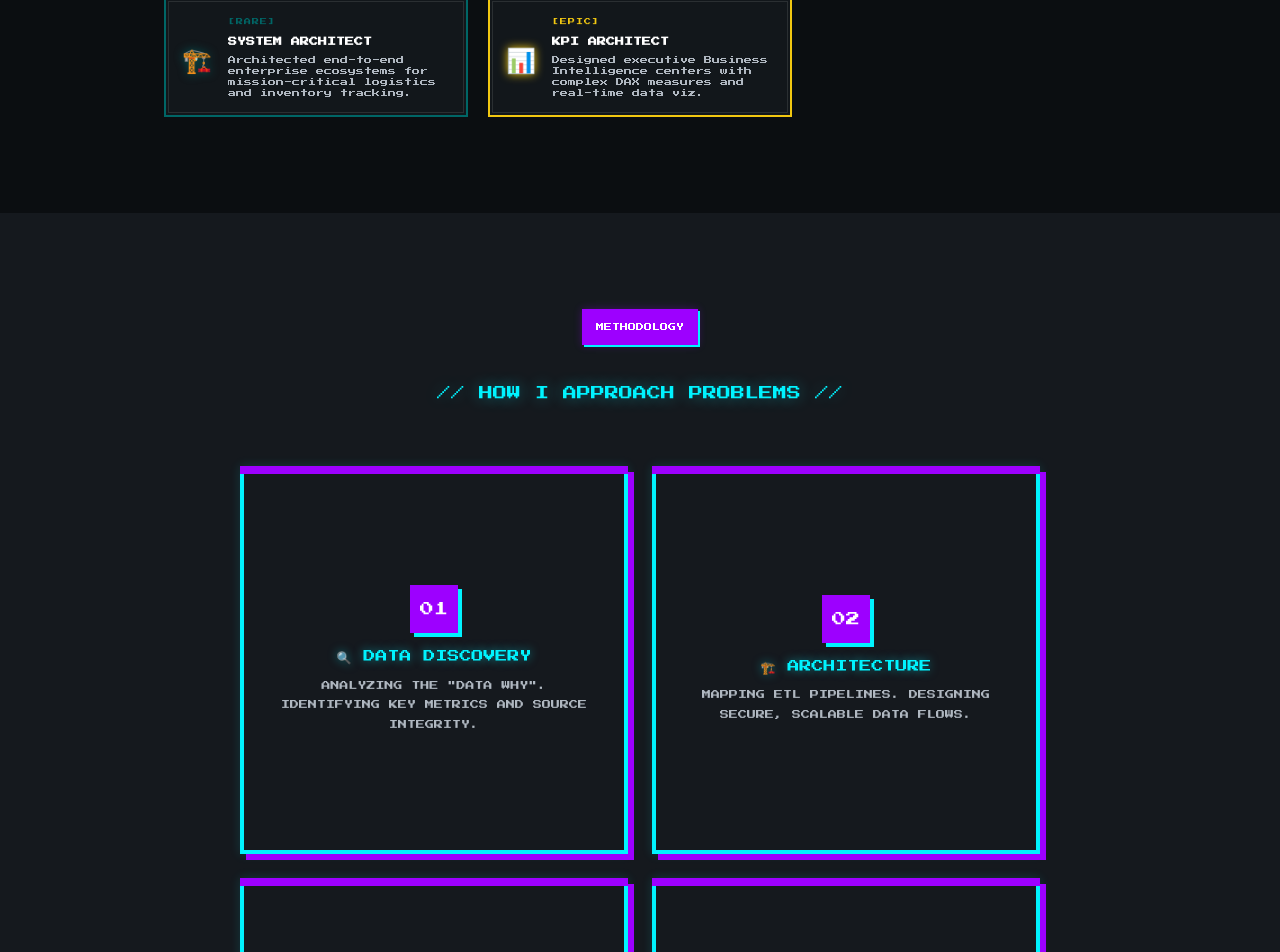
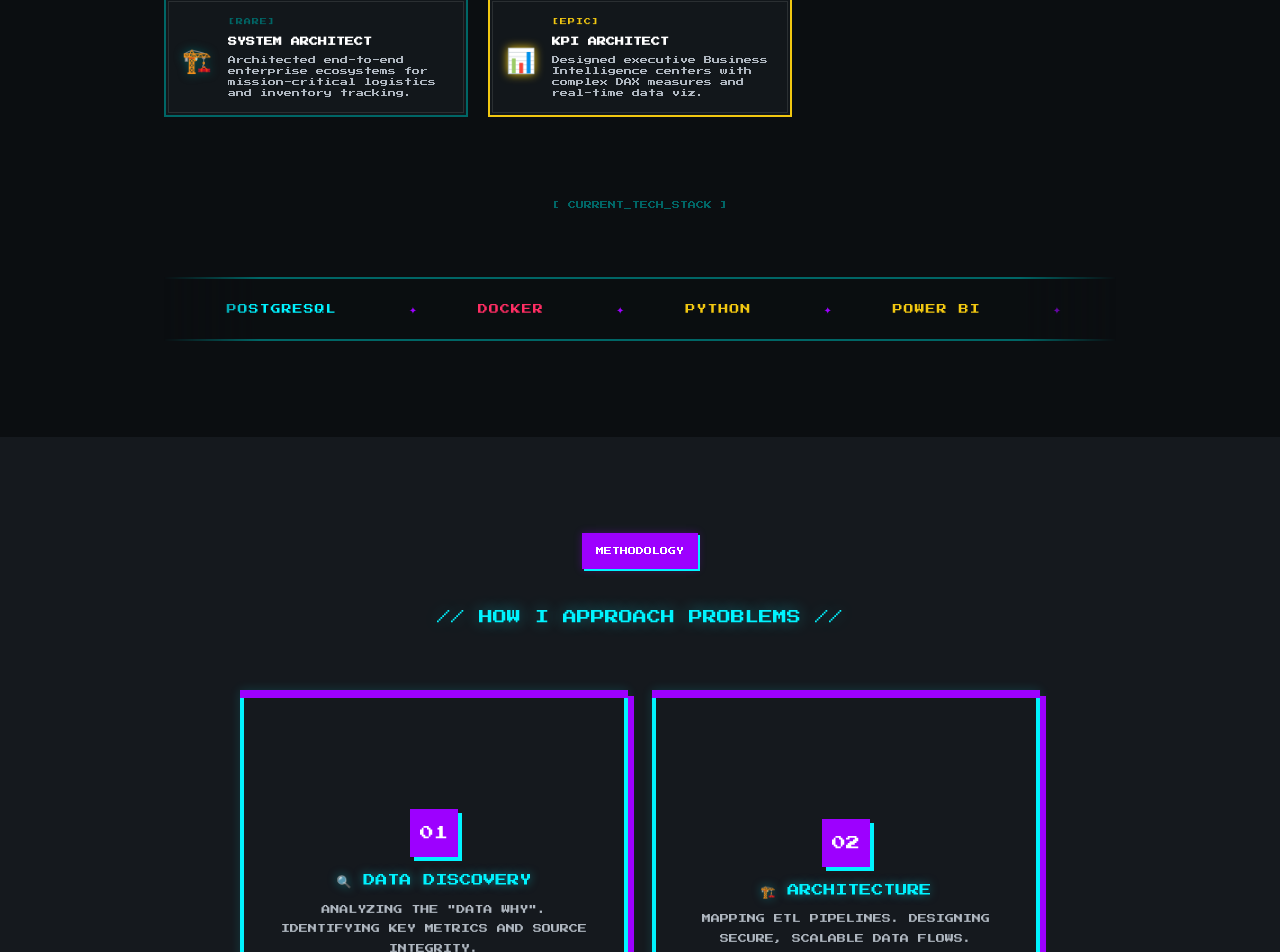
Before and after one commit to frankyemm/portfolio, a Next.js app: page / in a window 1280 px wide. Shown: the part 1697-2649 px from the top of the page. Built offline with nearby package versions, Linux system fonts and the light colour scheme.

Commit message:
feat: Marquee tech tools

```diff
--- a/src/app/globals.css
+++ b/src/app/globals.css
@@ -27,6 +27,12 @@
   --foreground-muted: #B0B8C1;
   --accent-primary: var(--neon-cyan);
   --accent-secondary: var(--hyper-purple);
+  --arcade-yellow: #F2C811;   /* Data / BI */
+  --neon-red: #FF2E63;        /* Infra / Performance */
+  --neon-purple: #9D00FF;     /* AI / Architecture */
+
+  --aws-orange: #FF9900;      /* AWS */
+  --gcp-blue: #4285F4;
 
   /* Typography */
   --font-pixel: "Press Start 2P", monospace;
@@ -40,6 +46,61 @@
 
   /* Soporte extra si quieres cambiar el Teal por algo más vibrante */
   --retro-blue: #2E5BFF;
+}
+
+.tech-item.aws {
+  text-shadow: 0 0 12px rgba(255, 153, 0, 0.7);
+}
+
+.tech-item.gcp {
+  text-shadow: 0 0 12px rgba(66, 133, 244, 0.7);
+}
+
+.marquee-container {
+  width: 100%;
+  overflow: hidden;
+  background: rgba(11, 14, 17, 0.5);
+  border-top: 2px solid var(--teal-dark);
+  border-bottom: 2px solid var(--teal-dark);
+  padding: 20px 0;
+  margin-top: 64px;
+  display: flex;
+  position: relative;
+  /* Efecto de desvanecimiento a los lados */
+  mask-image: linear-gradient(to right, transparent, black 10%, black 90%, transparent);
+}
+
+.marquee-content {
+  display: flex;
+  gap: 60px; /* Espacio entre palabras */
+  flex-shrink: 0;
+  animation: marquee-scroll 30s linear infinite;
+}
+
+.tech-item {
+  font-family: var(--font-pixel);
+  font-size: 10px;
+  white-space: nowrap;
+  letter-spacing: 1px;
+  display: flex;
+  align-items: center;
+  gap: 12px;
+}
+
+.tech-item::after {
+  content: "✦";
+  color: var(--hyper-purple);
+  margin-left: 60px;
+}
+
+@keyframes marquee-scroll {
+  from { transform: translateX(0); }
+  to { transform: translateX(-50%); }
+}
+
+/* Pausar al pasar el ratón para que el reclutador pueda leer bien */
+.marquee-container:hover .marquee-content {
+  animation-play-state: paused;
 }
 
 /* Tailwind v4 Theme Extension */
--- a/src/components/sections/AboutSection.tsx
+++ b/src/components/sections/AboutSection.tsx
@@ -2,6 +2,7 @@
 
 import { useEffect, useState } from "react";
 import { Achievements } from "../ui/Achievements";
+import { TechMarquee } from "../ui/TechMarquee";
 
 export function AboutSection() {
     const [mounted, setMounted] = useState(false);
@@ -159,6 +160,18 @@
                 <div style={{ marginTop: "80px" }}>
                     <Achievements />
                 </div>
+                <div style={{ marginTop: "80px" }}>
+                    <p style={{
+                        textAlign: 'center',
+                        fontSize: '8px',
+                        color: 'var(--teal-dark)',
+                        marginBottom: '16px',
+                        fontFamily: 'var(--font-pixel)'
+                    }}>
+                        [ CURRENT_TECH_STACK ]
+                    </p>
+                    <TechMarquee />
+                </div>
             </div>
         </section>
     );
--- /dev/null
+++ b/src/components/ui/TechMarquee.tsx
@@ -0,0 +1,57 @@
+"use client";
+
+export function TechMarquee() {
+  const techArsenal = [
+    // FULL STACK / BACKEND
+    { name: "NEXT.JS", color: "var(--neon-cyan)" },
+    { name: "REACT", color: "var(--neon-cyan)" },
+    { name: "TYPESCRIPT", color: "var(--neon-cyan)" },
+    { name: "FASTAPI", color: "var(--neon-cyan)" },
+    { name: "SUPABASE", color: "var(--neon-cyan)" },
+    { name: "POSTGRESQL", color: "var(--neon-cyan)" },
+
+    // DEVOPS / PERFORMANCE
+    { name: "DOCKER", color: "var(--neon-red)" },
+
+    // DATA / BI
+    { name: "PYTHON", color: "var(--arcade-yellow)" },
+    { name: "POWER BI", color: "var(--arcade-yellow)" },
+    { name: "PANDAS", color: "var(--arcade-yellow)" },
+    { name: "SCIKIT-LEARN", color: "var(--arcade-yellow)" },
+
+    // AI / MODELS
+    { name: "DISTILBERT", color: "var(--neon-purple)" },
+    { name: "PYTORCH", color: "var(--neon-red)" },
+
+    // AWS CLOUD
+    { name: "AWS S3", color: "var(--aws-orange)" },
+    { name: "AWS GLUE", color: "var(--aws-orange)" },
+    { name: "AWS ATHENA", color: "var(--aws-orange)" },
+    { name: "AWS EC2", color: "var(--aws-orange)" },
+
+    // GCP CLOUD
+    { name: "CLOUD RUN", color: "var(--gcp-blue)" },
+    { name: "CLOUD FUNCTIONS", color: "var(--gcp-blue)" },
+    { name: "CLOUD STORAGE", color: "var(--gcp-blue)" },
+    { name: "BIGQUERY", color: "var(--gcp-blue)" },
+  ];
+
+  // Duplicamos el array para que el scroll sea infinito y sin saltos
+  const scrollingTechs = [...techArsenal, ...techArsenal];
+
+  return (
+    <div className="marquee-container">
+      <div className="marquee-content">
+        {scrollingTechs.map((tech, index) => (
+          <span
+            key={index}
+            className="tech-item"
+            style={{ color: tech.color }}
+          >
+            {tech.name}
+          </span>
+        ))}
+      </div>
+    </div>
+  );
+}
```
